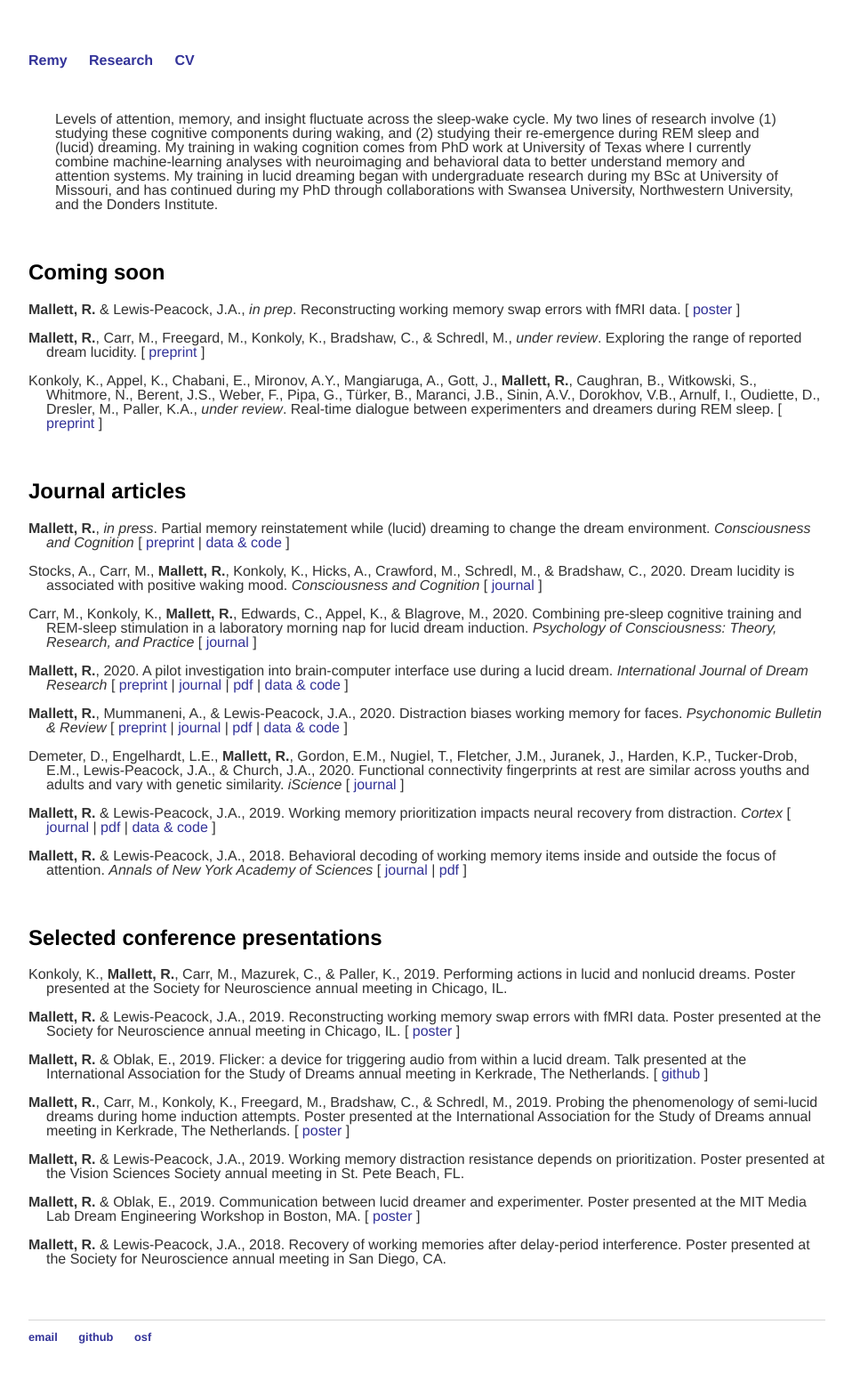
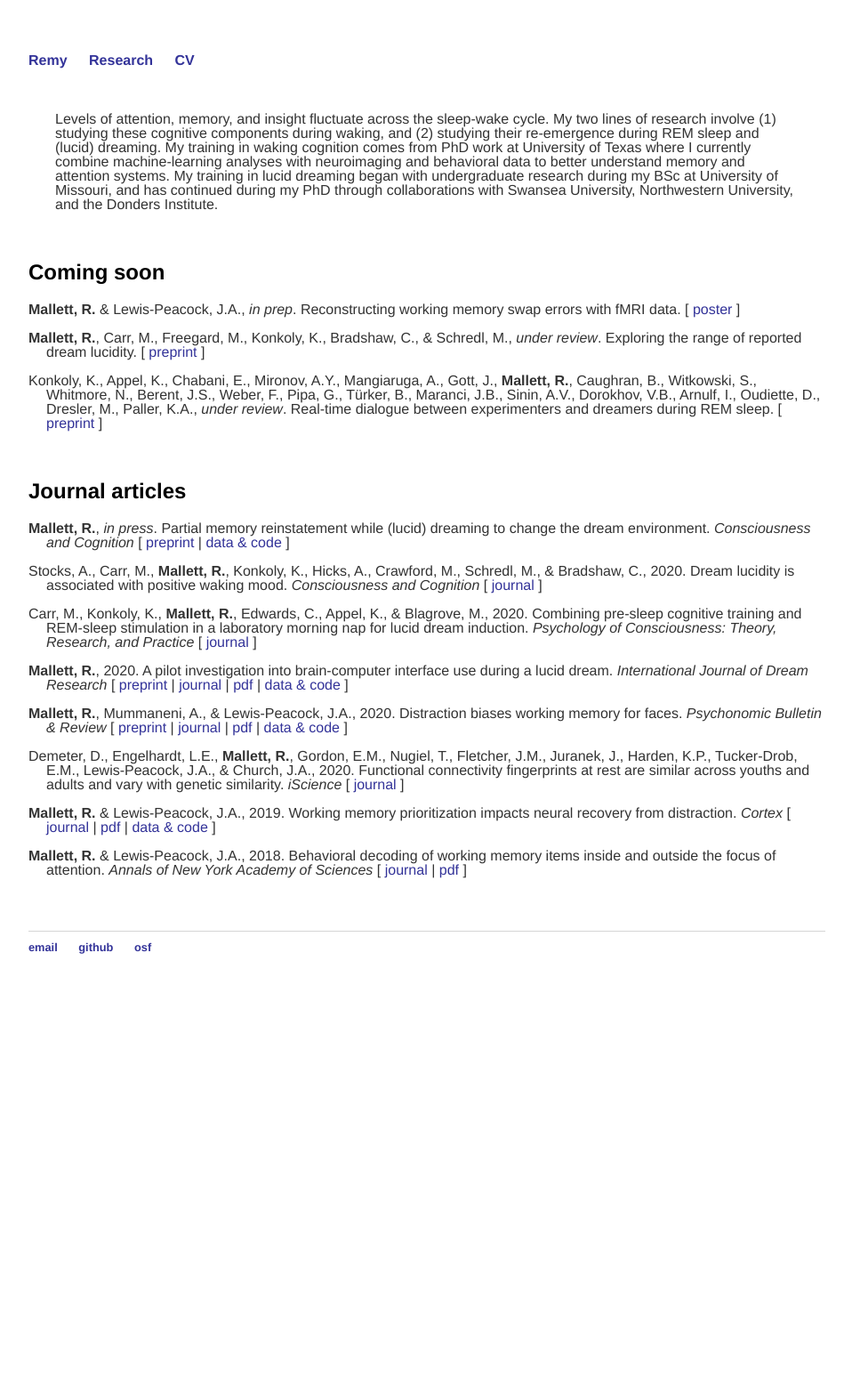
Before and after one commit to remrama/remrama.github.io, a Jekyll site: the page built from research/index.html, in a window 1280 px wide. Shown: the whole page at 89% size, without its empty margins (160-1118 px from the left). Built offline with Jekyll 4.4.1, drawn with Linux system fonts in a browser that asks for light colours; after the commit the page ends 1132 px from its top, so only the background shows below that.

Commit message:
rm conference material

```diff
--- a/research/index.html
+++ b/research/index.html
@@ -51,28 +51,4 @@ title: Research
         <strong>Mallett, R.</strong> & Lewis-Peacock, J.A., 2018. Behavioral decoding of working memory items inside and outside the focus of attention. <em>Annals of New York Academy of Sciences</em> [ <a href="https://doi.org/10.1111/nyas.13647">journal</a> | <a href="https://www.dropbox.com/s/05vo117jt8sphod/mallett2018.pdf?dl=0">pdf</a> ]
     </p>
 
-    <br>
-    <h2>Selected conference presentations</h2>
-    <p class="hanging">
-        Konkoly, K., <strong>Mallett, R.</strong>, Carr, M., Mazurek, C., & Paller, K., 2019. Performing actions in lucid and nonlucid dreams. Poster presented at the Society for Neuroscience annual meeting in Chicago, IL.
-    </p>
-    <p class="hanging">
-        <strong>Mallett, R.</strong> & Lewis-Peacock, J.A., 2019. Reconstructing working memory swap errors with fMRI data. Poster presented at the Society for Neuroscience annual meeting in Chicago, IL. [ <a href="https://lewpealab.psy.utexas.edu/wp-content/uploads/2013/11/mallett_sfn_2019.pdf">poster</a> ]
-    </p>
-    <p class="hanging">
-        <strong>Mallett, R.</strong> & Oblak, E., 2019. Flicker: a device for triggering audio from within a lucid dream. Talk presented at the International Association for the Study of Dreams annual meeting in Kerkrade, The Netherlands. [ <a href="https://github.com/remrama/flicker">github</a> ]
-    </p>
-    <p class="hanging">
-        <strong>Mallett, R.</strong>, Carr, M., Konkoly, K., Freegard, M., Bradshaw, C., & Schredl, M., 2019. Probing the phenomenology of semi-lucid dreams during home induction attempts. Poster presented at the International Association for the Study of Dreams annual meeting in Kerkrade, The Netherlands. [ <a href="https://osf.io/rpjwz/">poster</a> ]
-    </p>
-    <p class="hanging">
-        <strong>Mallett, R.</strong> & Lewis-Peacock, J.A., 2019. Working memory distraction resistance depends on prioritization. Poster presented at the Vision Sciences Society annual meeting in St. Pete Beach, FL.
-    </p>
-    <p class="hanging">
-        <strong>Mallett, R.</strong> & Oblak, E., 2019. Communication between lucid dreamer and experimenter. Poster presented at the MIT Media Lab Dream Engineering Workshop in Boston, MA. [ <a href="https://osf.io/vtbjn/">poster</a> ]
-    </p>
-    <p class="hanging">
-        <strong>Mallett, R.</strong> & Lewis-Peacock, J.A., 2018. Recovery of working memories after delay-period interference. Poster presented at the Society for Neuroscience annual meeting in San Diego, CA.
-    </p>
-
 </div>
```
